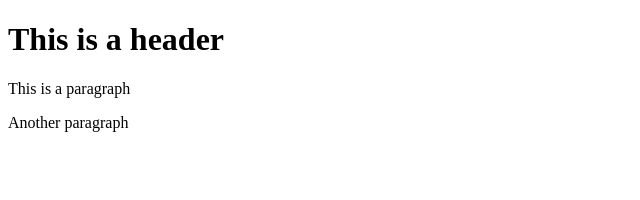
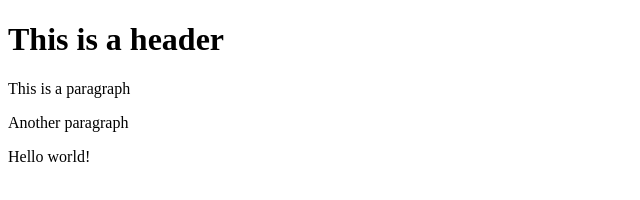
Before and after one commit to jnewton25/git-test, a website: page index.html in a window 1280 px wide. Shown: the whole page, without its empty margins (0-640 px from the left). Drawn offline with Linux system fonts and the light colour scheme.

Commit message:
Using NPM

```diff
--- a/index.html
+++ b/index.html
@@ -4,5 +4,6 @@
         <h1>This is a header</h1>
         <p>This is a paragraph</p>
         <p>Another paragraph</p>
+        <p>Hello world!</p>
     </body>
 </html>
```
Also changed, not shown: package.json (added, +24 -0 lines), 2 other files.
